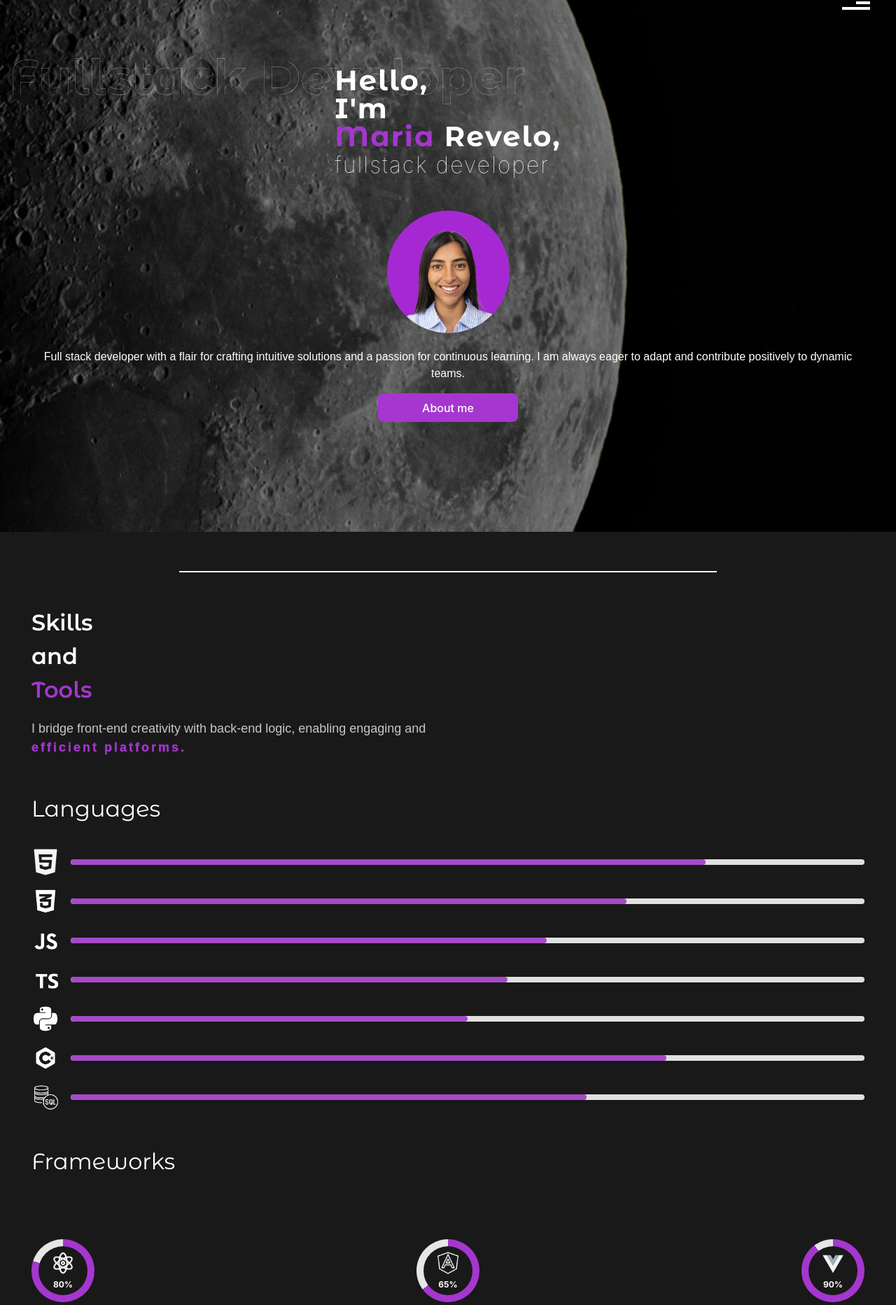
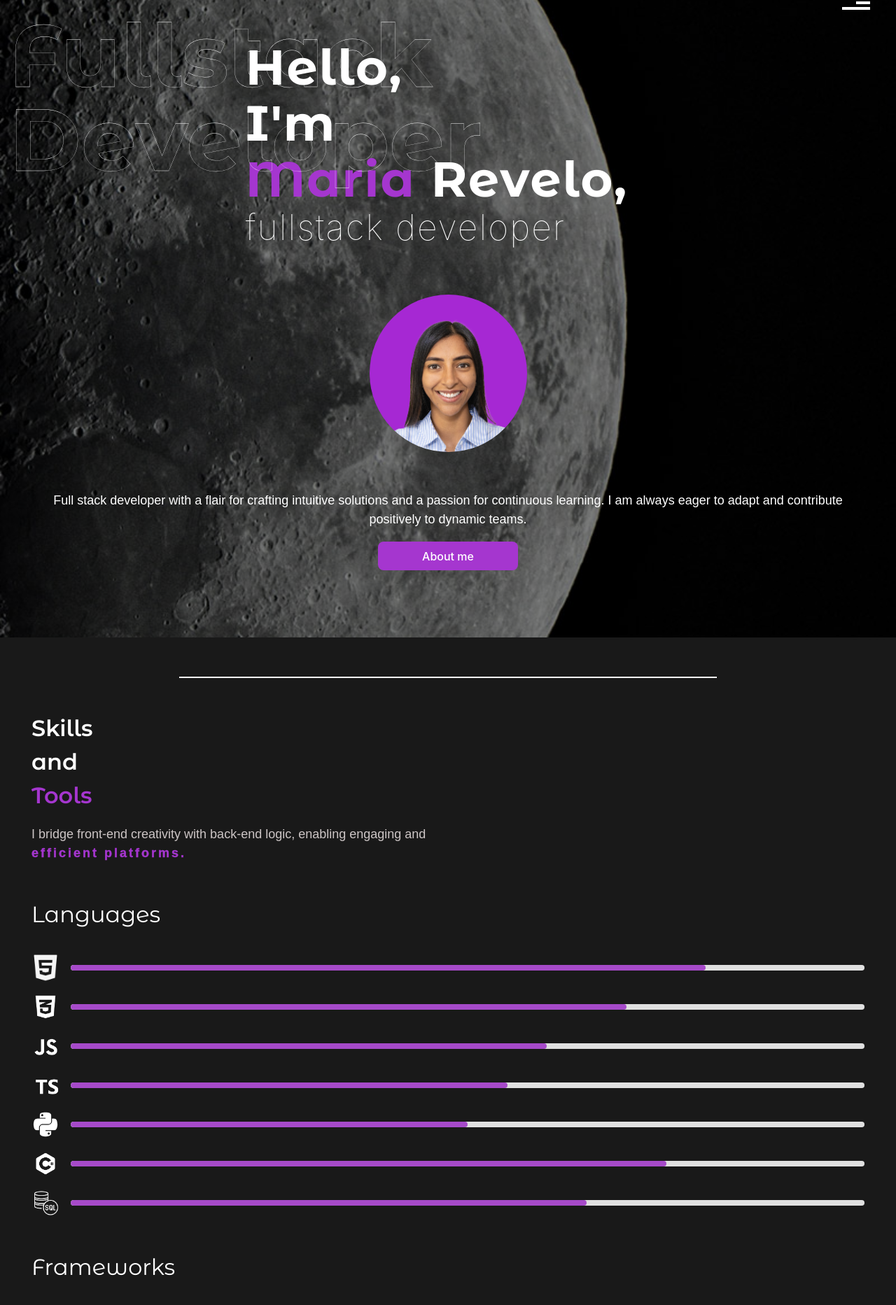
Before and after one commit to MariaVan8/portfolio-react, a React (Vite) app: page / in a window 1280 px wide. Shown: the part 40-1905 px from the top of the page at 70% size. Built offline with nearby package versions, Linux system fonts and the light colour scheme.

Commit message:
Updated media query for tablet and changed header

```diff
--- a/src/components/CircularProgressBar/CircularProgressBar.scss
+++ b/src/components/CircularProgressBar/CircularProgressBar.scss
@@ -5,13 +5,13 @@
 	display: flex;
 	align-items: center;
 	justify-content: space-between;
-	height: 25vh;
+	//height: 25vh;
 	flex-direction: row;
 }
 
 .circle {
-	width: 90px;
-	height: 90px;
+	width: 100px;
+	height: 100px;
 	border-radius: 50%;
 	display: flex;
 	align-items: center;
@@ -21,8 +21,8 @@
 }
 
 .inner-circle {
-	width: 70px;
-	height: 70px;
+	width: 80px;
+	height: 80px;
 	border-radius: 50%;
 	background-color: $background-color-dark;
 	display: flex;
--- a/src/components/Cloud/Cloud.jsx
+++ b/src/components/Cloud/Cloud.jsx
@@ -1,9 +1,22 @@
 import "./Cloud.scss";
+import aws from "../../assets/icons/aws.png";
+import docker from "../../assets/icons/docker.png";
 
 function Cloud() {
 	return (
 		<>
-			<div className="cloud"></div>
+			<div className="cloud">
+				<div className="cloud_container">
+					<img
+						src={aws}
+						alt="aws"
+					/>
+					<img
+						src={docker}
+						alt="awdockers"
+					/>
+				</div>
+			</div>
 		</>
 	);
 }
--- a/src/components/Cloud/Cloud.scss
+++ b/src/components/Cloud/Cloud.scss
@@ -1,2 +1,17 @@
 @use "../../styles/partials/variables" as *;
 @use "../../styles/partials/fonts" as *;
+
+.cloud {
+	&_container {
+		display: flex;
+		justify-content: space-between;
+		padding-bottom: 4rem;
+	}
+	img {
+		width: calc(50% - 1rem);
+		height: auto;
+		border: 2px solid white;
+		padding: 2rem;
+		border-radius: 10px;
+	}
+}
--- a/src/components/Contact/Contact.jsx
+++ b/src/components/Contact/Contact.jsx
@@ -6,8 +6,9 @@ import github from "../../assets/icons/github.png";
 function Contact() {
 	return (
 		<>
-			<section className="projects_top">
-				<div className="projects_box">
+			<section className="contact_container">
+				<section className="contact_top">
+					<div className="contact_box">
 						<div className="text-layer">
 							<p className="first-layer">Contact me</p>
 							<div className="second-layer">
@@ -48,6 +49,7 @@ function Contact() {
 				<div className="spacer">
 					<div className="spacer-line"></div>
 				</div>
+			</section>
 		</>
 	);
 }
--- a/src/components/Contact/Contact.scss
+++ b/src/components/Contact/Contact.scss
@@ -1,5 +1,89 @@
 @use "../../styles/partials/variables" as *;
 @use "../../styles/partials/fonts" as *;
+
+.contact_top {
+	position: relative;
+	height: 25vh;
+	&_overlay {
+		position: absolute;
+		top: 0;
+		left: 0;
+		width: 100%;
+		height: 100%;
+		background: rgba(0, 0, 0, 0.5); /* Adjust the opacity here */
+	}
+	&_box {
+		display: flex;
+		flex-direction: column;
+		gap: 6rem;
+		align-items: center;
+		width: 100%;
+	}
+	.text-layer {
+		align-items: center;
+		//justify-content: center;
+		position: relative;
+		top: 50%;
+		left: 50%;
+		width: 100%;
+		display: flex;
+		transform: translate(-50%, 30%);
+		text-align: center;
+		color: white; /* Or any color that contrasts with your background */
+	}
+
+	.text-layer p {
+		margin: 0;
+		position: absolute;
+		width: 98%;
+		line-height: 3.5rem;
+		text-align: left;
+	}
+
+	.first-layer {
+		z-index: 2;
+		-webkit-text-stroke-width: 0.2px;
+		-webkit-text-stroke-color: white;
+		font-weight: bolder;
+		font-size: 75px;
+		color: transparent;
+		position: relative;
+		font-family: $montserrat-alternates-light;
+	}
+
+	.second-layer {
+		position: relative;
+		z-index: 1;
+		top: 0;
+		left: 0;
+		text-align: left;
+		display: flex;
+		flex-direction: column;
+		padding: 0 45px;
+		letter-spacing: 2px;
+		&_text {
+			color: $primary-color;
+			font-family: $montserrat-alternates-bold;
+			font-weight: bold;
+			font-size: $font-size-xlarge;
+			line-height: 2.5rem;
+			&-bottom {
+				font-size: $font-size-xlarge;
+				line-height: 2rem;
+				font-weight: lighter;
+				padding-top: 5px;
+			}
+		}
+		.accent {
+			color: $secondary-color;
+		}
+	}
+
+	.second-layer p {
+		margin-top: 10px; /* Adjust spacing between lines */
+		font-size: $font-size-xlarge;
+	}
+}
 
 .contact {
 	padding: 0 45px;
@@ -7,6 +91,11 @@
 	flex-direction: column;
 	gap: 1rem;
 	align-items: center;
+	&_container {
+		display: flex;
+		flex-direction: column;
+		gap: 1rem;
+	}
 	button {
 		color: white;
 		font-family: $roc-grotesk-light;
--- a/src/components/Header/Header.scss
+++ b/src/components/Header/Header.scss
@@ -3,7 +3,7 @@
 
 .header {
 	position: relative;
-	height: 100vh;
+	//height: 100vh;
 	background-image: url("/moon.jpg");
 	background-size: cover;
 	background-position: center;
@@ -41,7 +41,7 @@
 		position: absolute;
 		width: 98%;
 		padding-bottom: 8rem;
-		line-height: 3.5rem;
+		line-height: 4rem;
 		text-align: left;
 	}
 
@@ -50,7 +50,8 @@
 		-webkit-text-stroke-width: 0.2px;
 		-webkit-text-stroke-color: white;
 		font-weight: bolder;
-		font-size: 70px;
+		//font-size: 70px;
+		font-size: 18vw;
 		color: transparent;
 		position: relative;
 		font-family: $montserrat-alternates-light;
@@ -105,10 +106,12 @@
 		flex-direction: column;
 		padding: 0 45px;
 		align-items: center;
+
 		p {
 			text-align: center;
 			color: $primary-color;
 			font-family: $roc-grotesk-light;
+			font-size: $font-size-medium;
 		}
 		button {
 			text-align: center;
@@ -119,5 +122,52 @@
 		background-color: $secondary-color;
 		width: 200px;
 		color: $primary-color;
+		margin-bottom: 3rem;
 	}
 }
+
+@media only screen and (min-width: 660px) {
+	.header {
+		//height: 120vh;
+		&_box {
+			gap: 10rem;
+			position: relative;
+			bottom: 5rem;
+		}
+		&_text-wrapper {
+			padding: 0 70px;
+			position: relative;
+			bottom: 3rem;
+			p {
+				font-size: $font-size-medium;
+			}
+		}
+		.first-layer {
+			font-size: 125px;
+			-webkit-text-stroke-width: 0.3px;
+		}
+		.text-layer p {
+			line-height: 7.5rem;
+			//bottom: 2rem;
+		}
+		.second-layer {
+			padding: 0 70px;
+			&_text {
+				font-size: 70px;
+				line-height: 5rem;
+				padding-right: 2rem;
+
+				&-bottom {
+					font-size: 50px;
+					line-height: 3rem;
+				}
+			}
+		}
+		.img-container {
+			img {
+				width: 225px;
+				height: 225px;
+			}
+		}
+	}
+}
--- a/src/components/Skills/Skills.scss
+++ b/src/components/Skills/Skills.scss
@@ -60,6 +60,6 @@
 	display: flex;
 	justify-content: space-evenly;
 	align-items: center;
-	height: 30vh;
+	//height: 30vh;
 	flex-direction: row;
 }
```
Also changed, not shown: src/assets/icons/aws.png (added), src/assets/icons/docker.png (added). Lines whose indentation alone changed are shown as unchanged.
